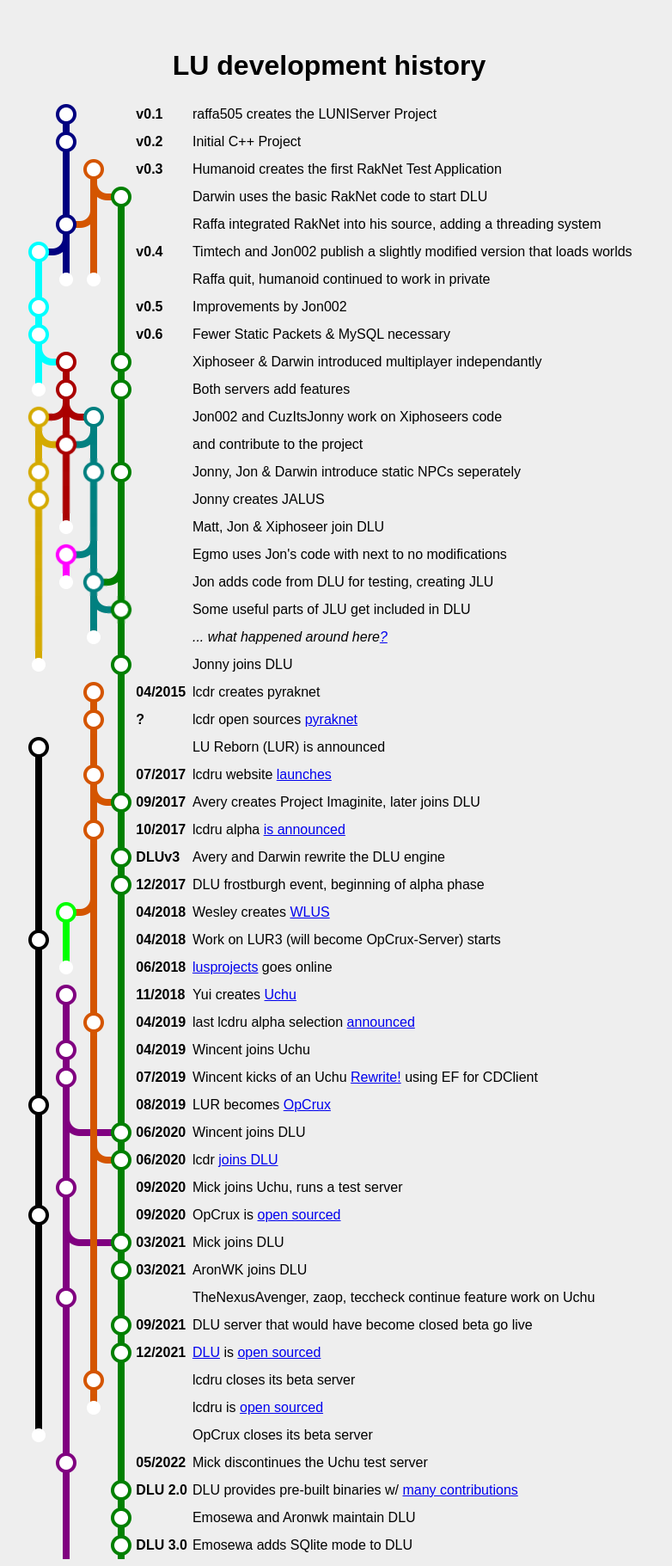
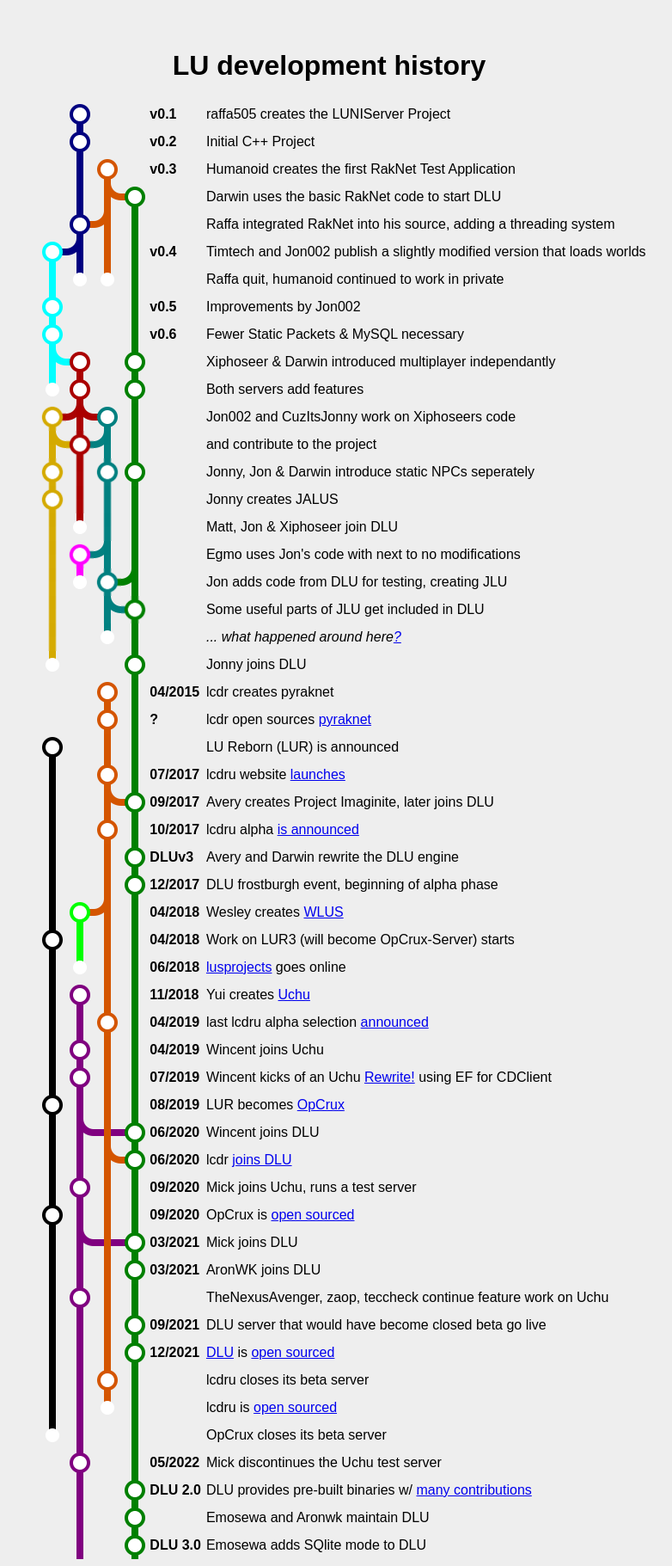
Before and after one commit to Xiphoseer/xiphoseer.github.com, a Jekyll site: the page flow/index.html, which Jekyll copies as it is, in a window 1280 px wide. Shown: the whole page at 86% size, without its empty margins (257-1039 px from the left). Built offline with Jekyll 4.4.1, drawn with Linux system fonts in a browser that asks for light colours.

Commit message:
flow: add a fifth column

```diff
--- a/flow/index.html
+++ b/flow/index.html
@@ -8,6 +8,7 @@
 		<table class="flow32">
 			<tr>
 				<td class="fi"></td>
+				<td class="fi"></td>
 				<td class="fi start A"></td>
 				<td class="fi"></td>
 				<td class="fi"></td>
@@ -15,6 +16,7 @@
 				<td>raffa505 creates the LUNIServer Project</td>
 			</tr>
 			<tr>
+				<td class="fi"></td>
 				<td class="fi"></td>
 				<td class="fi node A"></td>
 				<td class="fi"></td>
@@ -24,6 +26,7 @@
 			</tr>
 			<tr>
 				<td class="fi"></td>
+				<td class="fi"></td>
 				<td class="fi line A"></td>
 				<td class="fi start B"></td>
 				<td class="fi"></td>
@@ -31,6 +34,7 @@
 				<td>Humanoid creates the first RakNet Test Application</td>
 			</tr>
 			<tr>
+				<td class="fi"></td>
 				<td class="fi"></td>
 				<td class="fi line A"></td>
 				<td class="fi split-right B"></td>
@@ -40,6 +44,7 @@
 			</tr>
 			<tr>
 				<td class="fi"></td>
+				<td class="fi"></td>
 				<td class="fi merge-right-B A"></td>
 				<td class="fi split-left B"></td>
 				<td class="fi line C"></td>
@@ -47,6 +52,7 @@
 				<td>Raffa integrated RakNet into his source, adding a threading system</td>
 			</tr>
 			<tr>
+				<td class="fi"></td>
 				<td class="fi start merge-right-A D"></td>
 				<td class="fi split-left A"></td>
 				<td class="fi line B"></td>
@@ -55,6 +61,7 @@
 				<td>Timtech and Jon002 publish a slightly modified version that loads worlds</td>
 			</tr>
 			<tr>
+				<td class="fi"></td>
 				<td class="fi line D"></td>
 				<td class="fi end A"></td>
 				<td class="fi end B"></td>
@@ -63,6 +70,7 @@
 				<td>Raffa quit, humanoid continued to work in private</td>
 			</tr>
 			<tr>
+				<td class="fi"></td>
 				<td class="fi node D"></td>
 				<td class="fi"></td>
 				<td class="fi"></td>
@@ -71,6 +79,7 @@
 				<td>Improvements by Jon002</td>
 			</tr>
 			<tr>
+				<td class="fi"></td>
 				<td class="fi node D"></td>
 				<td class="fi"></td>
 				<td class="fi"></td>
@@ -79,6 +88,7 @@
 				<td>Fewer Static Packets &amp; MySQL necessary</td>
 			</tr>
 			<tr>
+				<td class="fi"></td>
 				<td class="fi split-right D"></td>
 				<td class="fi start merge-left-D E"></td>
 				<td class="fi"></td>
@@ -87,6 +97,7 @@
 				<td>Xiphoseer &amp; Darwin introduced multiplayer independantly</td>
 			</tr>
 			<tr>
+				<td class="fi"></td>
 				<td class="fi end D"></td>
 				<td class="fi node E"></td>
 				<td class="fi"></td>
@@ -95,6 +106,7 @@
 				<td>Both servers add features</td>
 			</tr>
 			<tr>
+				<td class="fi"></td>
 				<td class="fi start merge-right-E G"></td>
 				<td class="fi split E"></td>
 				<td class="fi start merge-left-E F"></td>
@@ -103,6 +115,7 @@
 				<td>Jon002 and CuzItsJonny work on Xiphoseers code</td>
 			</tr>
 			<tr>
+				<td class="fi"></td>
 				<td class="fi split-right G"></td>
 				<td class="fi merge-left-G merge-right-F E"></td>
 				<td class="fi split-left F"></td>
@@ -111,6 +124,7 @@
 				<td>and contribute to the project</td>
 			</tr>
 			<tr>
+				<td class="fi"></td>
 				<td class="fi node G"></td>
 				<td class="fi line E"></td>
 				<td class="fi node F"></td>
@@ -119,6 +133,7 @@
 				<td>Jonny, Jon &amp; Darwin introduce static NPCs seperately</td>
 			</tr>
 			<tr>
+				<td class="fi"></td>
 				<td class="fi node G"></td>
 				<td class="fi line E"></td>
 				<td class="fi line F"></td>
@@ -127,6 +142,7 @@
 				<td>Jonny creates JALUS</td>
 			</tr>
 			<tr>
+				<td class="fi"></td>
 				<td class="fi line G"></td>
 				<td class="fi end E"></td>
 				<td class="fi line F"></td>
@@ -135,6 +151,7 @@
 				<td>Matt, Jon &amp; Xiphoseer join DLU</td>
 			</tr>
 			<tr>
+				<td class="fi"></td>
 				<td class="fi line G"></td>
 				<td class="fi start merge-right-F H"></td>
 				<td class="fi split-left F"></td>
@@ -143,6 +160,7 @@
 				<td>Egmo uses Jon's code with next to no modifications</td>
 			</tr>
 			<tr>
+				<td class="fi"></td>
 				<td class="fi line G"></td>
 				<td class="fi end H"></td>
 				<td class="fi merge-right-C F"></td>
@@ -151,6 +169,7 @@
 				<td>Jon adds code from DLU for testing, creating JLU</td>
 			</tr>
 			<tr>
+				<td class="fi"></td>
 				<td class="fi line G"></td>
 				<td class="fi"></td>
 				<td class="fi split-right F"></td>
@@ -159,6 +178,7 @@
 				<td>Some useful parts of JLU get included in DLU</td>
 			</tr>
 			<tr>
+				<td class="fi"></td>
 				<td class="fi line G"></td>
 				<td class="fi"></td>
 				<td class="fi end F"></td>
@@ -167,6 +187,7 @@
 				<td><i>... what happened around here<a href="https://github.com/Xiphoseer/xiphoseer.github.com/edit/main/flow/index.html">?</a></i></td>
 			</tr>
 			<tr>
+				<td class="fi"></td>
 				<td class="fi end G"></td>
 				<td class="fi"></td>
 				<td class="fi"></td>
@@ -177,6 +198,7 @@
 			<tr>
 				<td class="fi"></td>
 				<td class="fi"></td>
+				<td class="fi"></td>
 				<td class="fi start B"></td>
 				<td class="fi line C"></td>
 				<td class="v">04/2015</td>
@@ -185,12 +207,14 @@
 			<tr>
 				<td class="fi"></td>
 				<td class="fi"></td>
+				<td class="fi"></td>
 				<td class="fi node B"></td>
 				<td class="fi line C"></td>
 				<td class="v">?</td>
 				<td>lcdr open sources <a href="https://github.com/lcdr/pyraknet">pyraknet</a></td>
 			</tr>
 			<tr>
+				<td class="fi"></td>
 				<td class="fi start J"></td>
 				<td class="fi"></td>
 				<td class="fi line B"></td>
@@ -199,6 +223,7 @@
 				<td>LU Reborn (LUR) is announced</td>
 			</tr>
 			<tr>
+				<td class="fi"></td>
 				<td class="fi line J"></td>
 				<td class="fi"></td>
 				<td class="fi node B"></td>
@@ -207,6 +232,7 @@
 				<td>lcdru website <a href="https://lcdruniverse.org/2017/07/site-launch/">launches</a></td>
 			</tr>
 			<tr>
+				<td class="fi"></td>
 				<td class="fi line J"></td>
 				<td class="fi"></td>
 				<td class="fi split-right B"></td>
@@ -215,6 +241,7 @@
 				<td>Avery creates Project Imaginite, later joins DLU</td>
 			</tr>
 			<tr>
+				<td class="fi"></td>
 				<td class="fi line J"></td>
 				<td class="fi"></td>
 				<td class="fi node B"></td>
@@ -223,6 +250,7 @@
 				<td>lcdru alpha <a href="https://lcdruniverse.org/2017/09/alpha-release-date-timeline/">is announced</a></td>
 			</tr>
 			<tr>
+				<td class="fi"></td>
 				<td class="fi line J"></td>
 				<td class="fi"></td>
 				<td class="fi line B"></td>
@@ -231,6 +259,7 @@
 				<td>Avery and Darwin rewrite the DLU engine</td>
 			</tr>
 			<tr>
+				<td class="fi"></td>
 				<td class="fi line J"></td>
 				<td class="fi"></td>
 				<td class="fi line B"></td>
@@ -239,6 +268,7 @@
 				<td>DLU frostburgh event, beginning of alpha phase</td>
 			</tr>
 			<tr>
+				<td class="fi"></td>
 				<td class="fi line J"></td>
 				<td class="fi start K merge-right-B"></td>
 				<td class="fi split-left B"></td>
@@ -247,6 +277,7 @@
 				<td>Wesley creates <a href="https://github.com/wesley-demontigny/WLUS">WLUS</a></td>
 			</tr>
 			<tr>
+				<td class="fi"></td>
 				<td class="fi node J"></td>
 				<td class="fi line K"></td>
 				<td class="fi line B"></td>
@@ -255,6 +286,7 @@
 				<td>Work on LUR3 (will become OpCrux-Server) starts</td>
 			</tr>
 			<tr>
+				<td class="fi"></td>
 				<td class="fi line J"></td>
 				<td class="fi end K"></td>
 				<td class="fi line B"></td>
@@ -263,6 +295,7 @@
 				<td><a href="https://lusprojects.github.io">lusprojects</a> goes online</td>
 			</tr>
 			<tr>
+				<td class="fi"></td>
 				<td class="fi line J"></td>
 				<td class="fi start I"></td>
 				<td class="fi line B"></td>
@@ -271,6 +304,7 @@
 				<td>Yui creates <a href="https://github.com/UchuServer/Uchu">Uchu</a></td>
 			</tr>
 			<tr>
+				<td class="fi"></td>
 				<td class="fi line J"></td>
 				<td class="fi line I"></td>
 				<td class="fi node B"></td>
@@ -279,6 +313,7 @@
 				<td>last lcdru alpha selection <a href="https://lcdruniverse.org/2019/04/alpha-opening-selections/">announced</a></td>
 			</tr>
 			<tr>
+				<td class="fi"></td>
 				<td class="fi line J"></td>
 				<td class="fi node I"></td>
 				<td class="fi line B"></td>
@@ -287,6 +322,7 @@
 				<td>Wincent joins Uchu</td>
 			</tr>
 			<tr>
+				<td class="fi"></td>
 				<td class="fi line J"></td>
 				<td class="fi node I"></td>
 				<td class="fi line B"></td>
@@ -295,6 +331,7 @@
 				<td>Wincent kicks of an Uchu <a href="https://github.com/UchuServer/Uchu/commit/4db9e1c37a4acc17e8e327ab9548d9c6c7a65899">Rewrite!</a> using EF for CDClient</td>
 			</tr>
 			<tr>
+				<td class="fi"></td>
 				<td class="fi node J"></td>
 				<td class="fi line I"></td>
 				<td class="fi line B"></td>
@@ -303,6 +340,7 @@
 				<td>LUR becomes <a href="https://web.archive.org/web/20190817175806/http://opcrux.org/">OpCrux</a></td>
 			</tr>
 			<tr>
+				<td class="fi"></td>
 				<td class="fi line J"></td>
 				<td class="fi split-right I"></td>
 				<td class="fi line B pass-I"></td>
@@ -311,6 +349,7 @@
 				<td>Wincent joins DLU</td>
 			</tr>
 			<tr>
+				<td class="fi"></td>
 				<td class="fi line J"></td>
 				<td class="fi line I"></td>
 				<td class="fi split-right B"></td>
@@ -319,6 +358,7 @@
 				<td>lcdr <a href="https://lcdruniverse.org/2020/06/lcdr-universe-is-merging-with-darkflame-universe/">joins DLU</a></td>
 			</tr>
 			<tr>
+				<td class="fi"></td>
 				<td class="fi line J"></td>
 				<td class="fi node I"></td>
 				<td class="fi line B"></td>
@@ -327,6 +367,7 @@
 				<td>Mick joins Uchu, runs a test server</td>
 			</tr>
 			<tr>
+				<td class="fi"></td>
 				<td class="fi node J"></td>
 				<td class="fi line I"></td>
 				<td class="fi line B"></td>
@@ -335,6 +376,7 @@
 				<td>OpCrux is <a href="https://github.com/SimonNitzsche/OpCrux-Server">open sourced</a></td>
 			</tr>
 			<tr>
+				<td class="fi"></td>
 				<td class="fi line J"></td>
 				<td class="fi split-right I"></td>
 				<td class="fi line B pass-I"></td>
@@ -343,6 +385,7 @@
 				<td>Mick joins DLU</td>
 			</tr>
 			<tr>
+				<td class="fi"></td>
 				<td class="fi line J"></td>
 				<td class="fi line I"></td>
 				<td class="fi line B"></td>
@@ -351,6 +394,7 @@
 				<td>AronWK joins DLU</td>
 			</tr>
 			<tr>
+				<td class="fi"></td>
 				<td class="fi line J"></td>
 				<td class="fi node I"></td>
 				<td class="fi line B"></td>
@@ -359,6 +403,7 @@
 				<td>TheNexusAvenger, zaop, teccheck continue feature work on Uchu</td>
 			</tr>
 			<tr>
+				<td class="fi"></td>
 				<td class="fi line J"></td>
 				<td class="fi line I"></td>
 				<td class="fi line B"></td>
@@ -367,6 +412,7 @@
 				<td>DLU server that would have become closed beta go live</td>
 			</tr>
 			<tr>
+				<td class="fi"></td>
 				<td class="fi line J"></td>
 				<td class="fi line I"></td>
 				<td class="fi line B"></td>
@@ -378,6 +424,7 @@
 				</td>
 			</tr>
 			<tr>
+				<td class="fi"></td>
 				<td class="fi line J"></td>
 				<td class="fi line I"></td>
 				<td class="fi node B"></td>
@@ -386,6 +433,7 @@
 				<td>lcdru closes its beta server</td>
 			</tr>
 			<tr>
+				<td class="fi"></td>
 				<td class="fi line J"></td>
 				<td class="fi line I"></td>
 				<td class="fi end B"></td>
@@ -394,6 +442,7 @@
 				<td>lcdru is <a href="https://github.com/lcdr/luserver">open sourced</a></td>
 			</tr>
 			<tr>
+				<td class="fi"></td>
 				<td class="fi end J"></td>
 				<td class="fi line I"></td>
 				<td class="fi"></td>
@@ -403,6 +452,7 @@
 			</tr>
 			<tr>
 				<td class="fi"></td>
+				<td class="fi"></td>
 				<td class="fi node I"></td>
 				<td class="fi"></td>
 				<td class="fi line C"></td>
@@ -410,6 +460,7 @@
 				<td>Mick discontinues the Uchu test server</td>
 			</tr>
 			<tr>
+				<td class="fi"></td>
 				<td class="fi"></td>
 				<td class="fi line I"></td>
 				<td class="fi"></td>
@@ -419,6 +470,7 @@
 			</tr>
 			<tr>
 				<td class="fi"></td>
+				<td class="fi"></td>
 				<td class="fi line I"></td>
 				<td class="fi"></td>
 				<td class="fi node C"></td>
@@ -426,6 +478,7 @@
 				<td>Emosewa and Aronwk maintain DLU</td>
 			</tr>
 			<tr>
+				<td class="fi"></td>
 				<td class="fi"></td>
 				<td class="fi line I"></td>
 				<td class="fi"></td>
```
